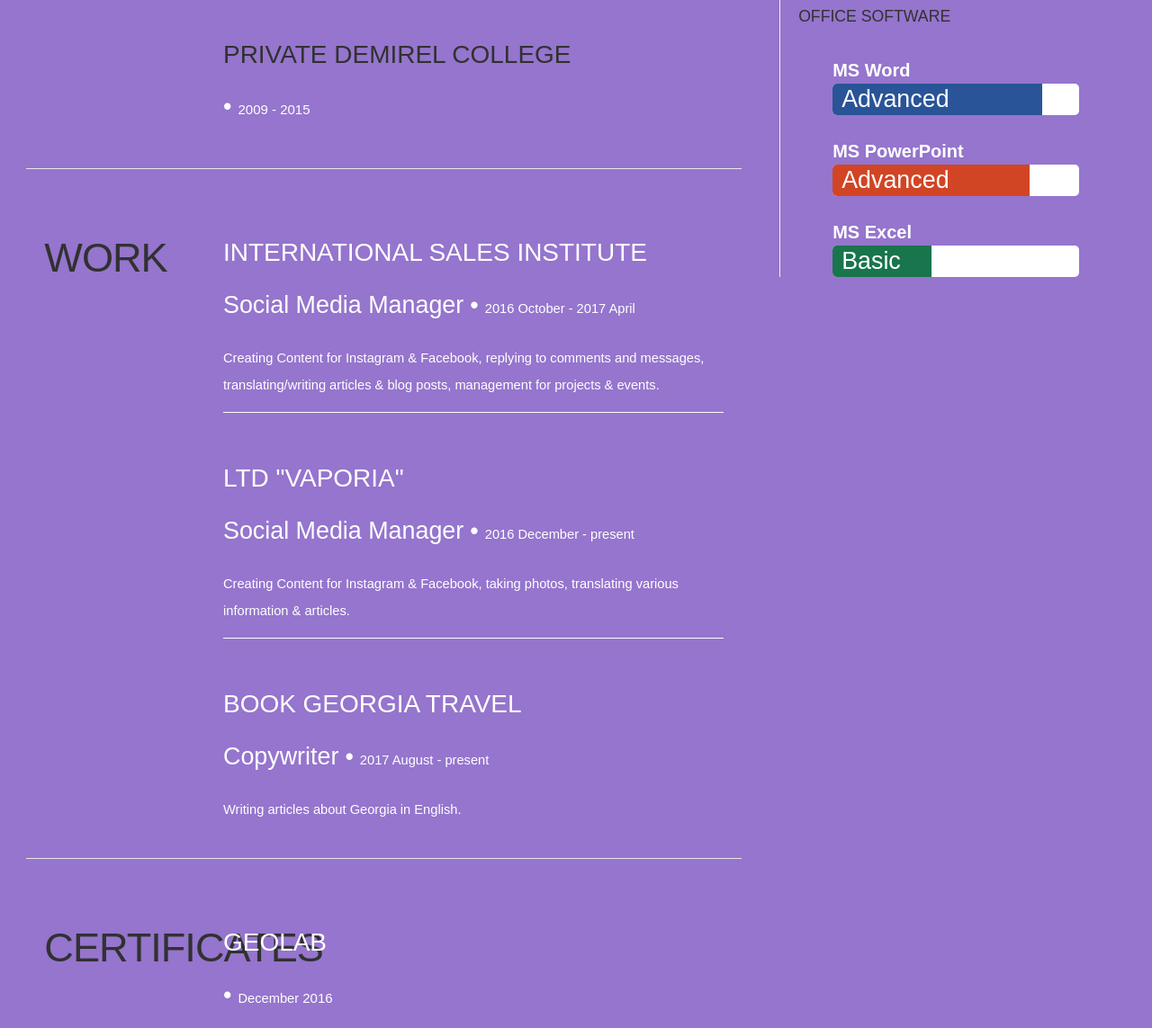
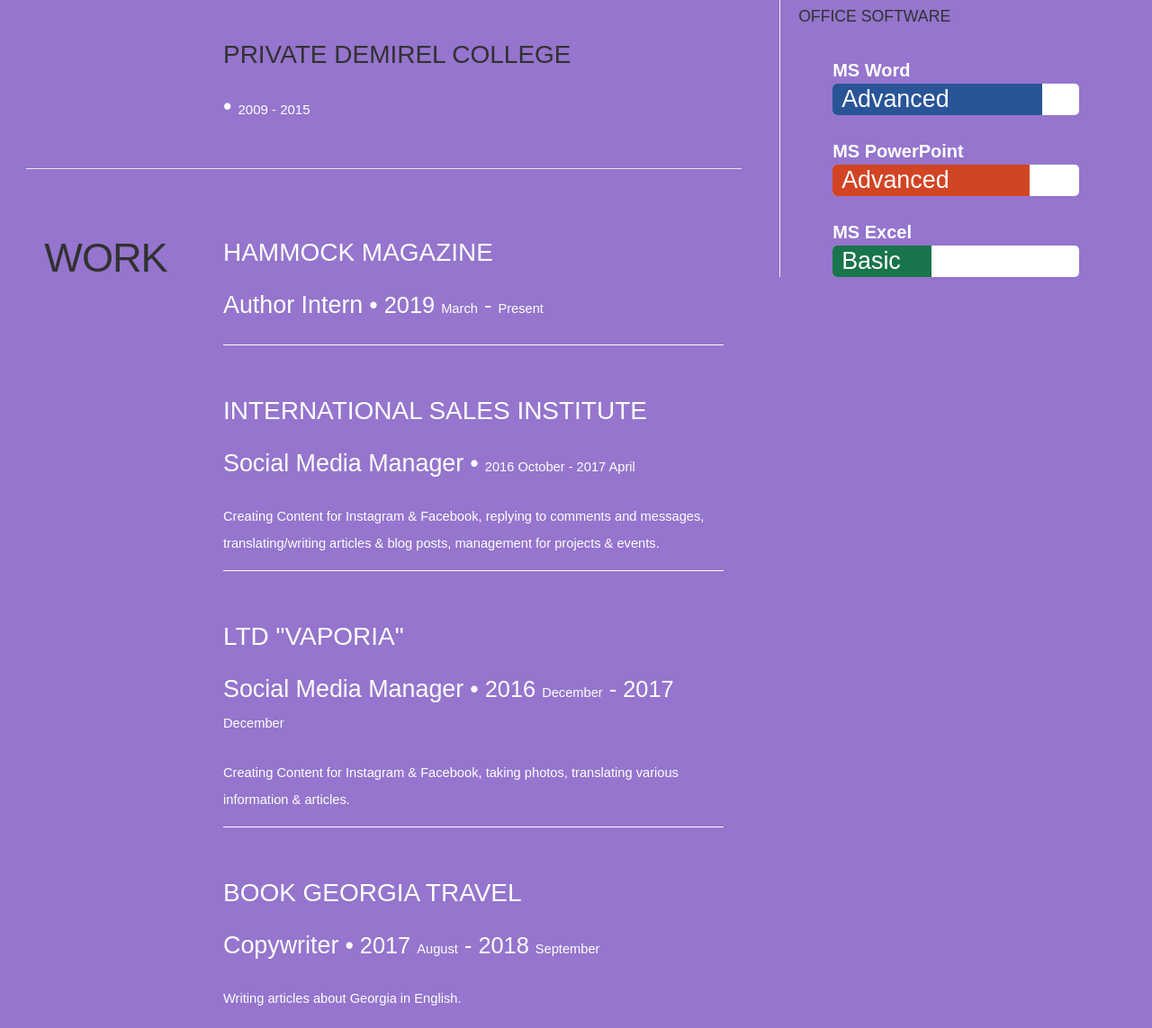
Before and after one commit to aneparidze/aneparidze.github.io, a website with bundled scripts: page index.html in a window 1280 px wide. Shown: the part 1116-2259 px from the top of the page at 90% size. Built offline with nearby package versions, Linux system fonts and the light colour scheme.

Commit message:
new entries

```diff
--- a/index.html
+++ b/index.html
@@ -169,6 +169,24 @@
           </div>
 
           <div class="nine columns main-col">
+            <div class="row item">
+
+              <div class="twelve columns">
+
+                <h3>
+                  <a class="work_link lang" href="https://hammock.at.ge/" key="hammock" target="_blank">LTD
+                    Hammock Magazine</a></h3>
+                <p class="info"><span class="lang" key="hammock_position">Author Intern</span>
+                  <span>&bull;</span> 2019 <span class="date lang" key="mar">March </span> - <span class="date lang"
+                                                                                                   key="pres">Present</span>
+                </p>
+
+
+              </div>
+
+            </div> <!-- item end -->
+            <div style="border-bottom: solid white 1px"></div>
+            <br>
 
             <div class="row item">
 
@@ -201,8 +219,8 @@
                   <a href="http://vaporia.ge/" target="_blank" class="work_link lang" key="vaporia_name">LTD
                     Vaporia</a></h3>
                 <p class="info"><span class="lang" key="soc_media">Social Media Manager</span>
-                  <span>&bull;</span> <em
-                          class="date lang" key="vaporia_date">2016 December - present</em>
+                  <span>&bull;</span> 2016 <span class="date lang" key="dec">December </span> -
+                  2017 <span class="date lang" key="dec">December </span>
                 </p>
 
                 <p class="lang" key="vaporia_descr">
@@ -223,8 +241,8 @@
                     Book Georgia Travel
                   </a></h3>
                 <p class="info"><span class="lang" key="cpywrt">Copywriter</span>
-                  <span>&bull;</span> <em
-                          class="date lang" key="bookgeo_date">2017 August - present</em>
+                  <span>&bull;</span> 2017 <span class="date lang" key="aug">August</span> - 2018
+                  <span class="date lang" key="sep">September</span>
                 </p>
 
                 <p class="lang" key="bookgeo_descr">
--- a/js/translate.js
+++ b/js/translate.js
@@ -17,6 +17,7 @@
   'oct': {'en': 'October', 'ge': 'ოქტომბერი', 'small': true},
   'nov': {'en': 'November', 'ge': 'ნოემბერი', 'small': true},
   'dec': {'en': 'December', 'ge': 'დეკემბერი', 'small': true},
+  'pres': {'en': 'Present', 'ge': 'დღემდე', 'small': true},
   '': {'en': '', 'ge': ''},
   'name': {'en': 'Anano Neparidze', 'ge': 'ანანო ნეფარიძე'},
   'soc_media': {'en': 'Social Media Manager', 'ge': 'სოციალური მედიის მენეჯერი'},
@@ -114,7 +115,10 @@
     'small': true,
     'en': 'Writing articles about Georgia in English.\n',
     'ge': 'სტატიების წერა ინგლისურად საქართველოს სხვადასხვა კუთხეზე.'
-    }, 'bookgeo_date': {'en': '2017 August - present', 'ge': 'აგვისტო 2017 - დღემდე', 'small': true}
+  },
+  'bookgeo_date': {'en': '2017 August - present', 'ge': 'აგვისტო 2017 - დღემდე', 'small': true},
+  'hammock': {'en': 'Hammock Magazine', 'ge': 'ჟურნალი Hammock'},
+  'hammock_position': {'en': 'Author Intern', 'ge': 'სტაჟირება, ავტორი'}
 
 };
 
```
Lines whose indentation alone changed are shown as unchanged.
